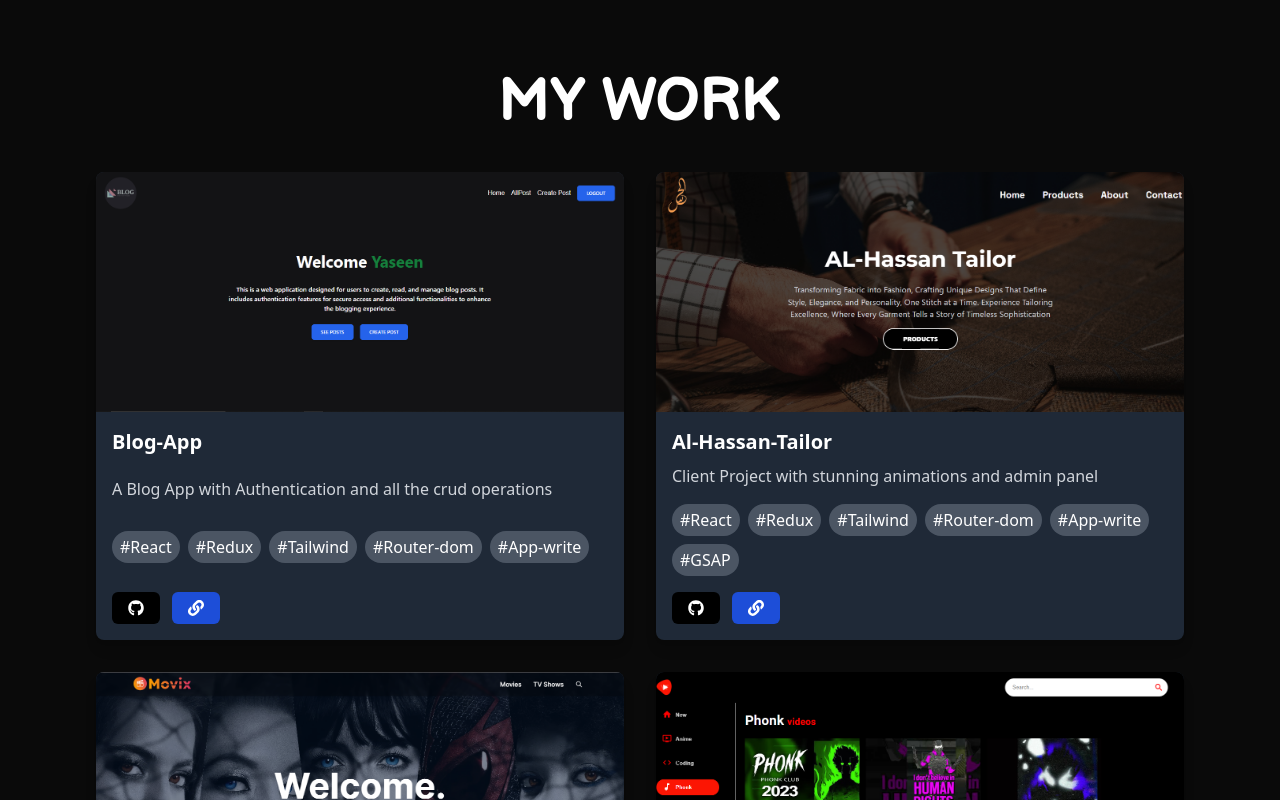
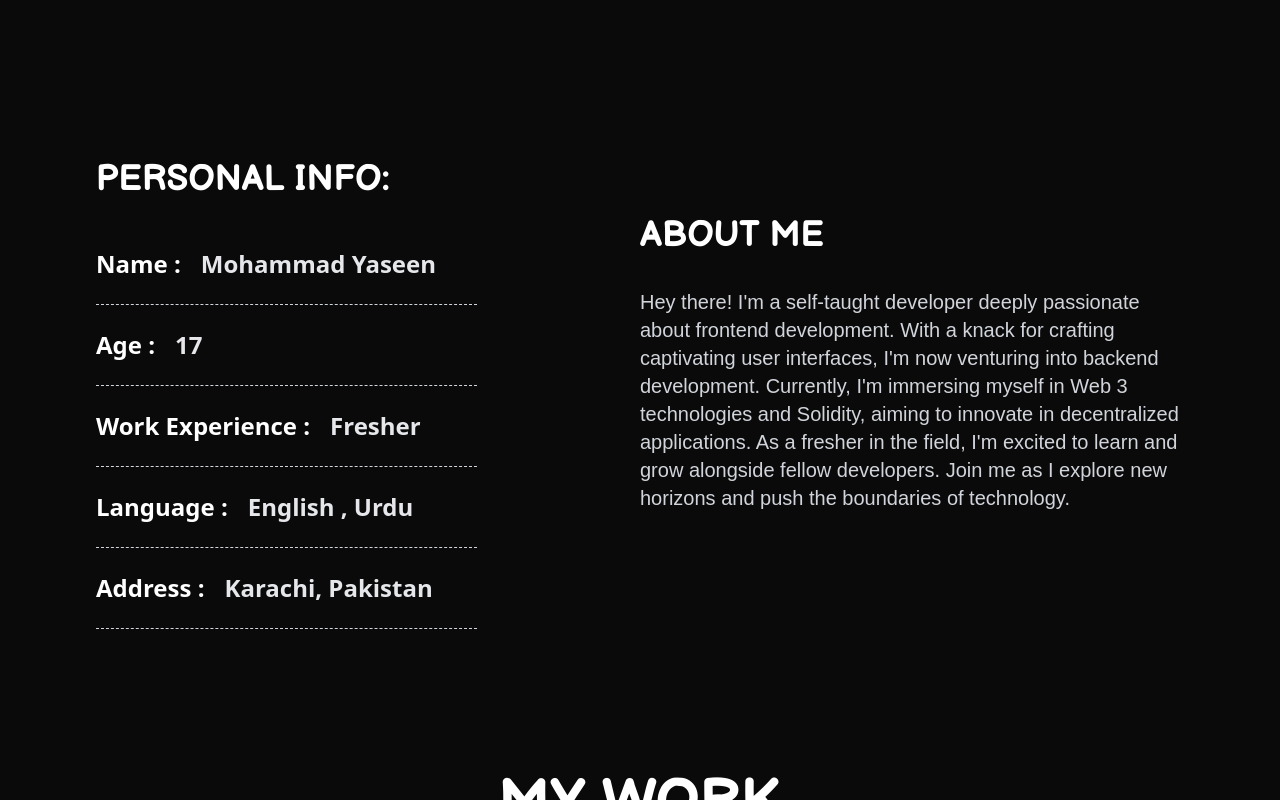
Before and after one commit to Mohammad-Yaseen69/Portfolio, a React (Vite) app: page / in a window 1280 px wide. Shown: the part 1640-2440 px from the top of the page. Built offline with nearby package versions, Linux system fonts and the light colour scheme; a web font is replaced by a local one.

Commit message:
build - About Section

```diff
--- a/src/App.jsx
+++ b/src/App.jsx
@@ -1,5 +1,5 @@
 import { BackgroundBeams } from "./components/ui/background-beams"
-import { Section, Header , Hero , Skills , Projects} from "./components"
+import { Section, Header , Hero , Skills , Projects , About} from "./components"
 
 function App() {
 
@@ -8,6 +8,7 @@ function App() {
       <Header />
       <Hero />
       <Skills />
+      <About />
       <Projects />
       <BackgroundBeams />
     </>
--- /dev/null
+++ b/src/components/About/About.jsx
@@ -0,0 +1,32 @@
+import { Section } from '../'
+import { personalInfo } from '../../constants'
+
+const About = () => {
+    return (
+        <Section id="about">
+            <div className='flex max-md:flex-col items-start  h-full  relative my-36'>
+
+                <div className='w-full md:w-1/2 max-md:order-2 max-md:my-24'>
+                    <h1 className='font-bold font-Balsamiq uppercase text-start text-white text-4xl my-6'>Personal Info:</h1>
+                    {personalInfo.map(info => (
+                        <div className='py-6 w-full sm:w-[70%] border-b border-dashed border-gray-300'>
+                            <span className='font-extrabold text-white text-2xl'>{info.title} :</span>
+                            <span className='ml-5 text-gray-200 text-2xl  font-semibold'>{info.value}</span>
+                        </div>
+                    ))}
+                </div>
+
+                <div className='md:w-1/2 max-md:order-1'>
+                    <div className='md:translate-y-20'>
+                        <h1 className='font-bold font-Balsamiq uppercase text-start text-white text-4xl mb-8'>About me</h1>
+                        <p className='text-gray-300  font-Code text-start  text-xl'>
+                            Hey there! I'm a self-taught developer deeply passionate about frontend development. With a knack for crafting captivating user interfaces, I'm now venturing into backend development. Currently, I'm immersing myself in Web 3 technologies and Solidity, aiming to innovate in decentralized applications. As a fresher in the field, I'm excited to learn and grow alongside fellow developers. Join me as I explore new horizons and push the boundaries of technology.
+                        </p>
+                    </div>
+                </div>
+            </div>
+        </Section>
+    )
+}
+
+export default About
--- a/src/components/index.js
+++ b/src/components/index.js
@@ -3,3 +3,4 @@ export {default as Header} from './Header/Header'
 export {default as Hero} from './Hero/Hero'
 export {default as Skills} from './Skills/Skills'
 export {default as Projects} from './Projects/Projects'
+export {default as About} from './About/About'
```
